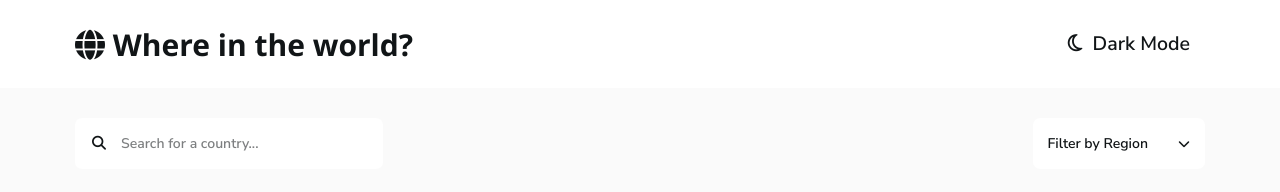
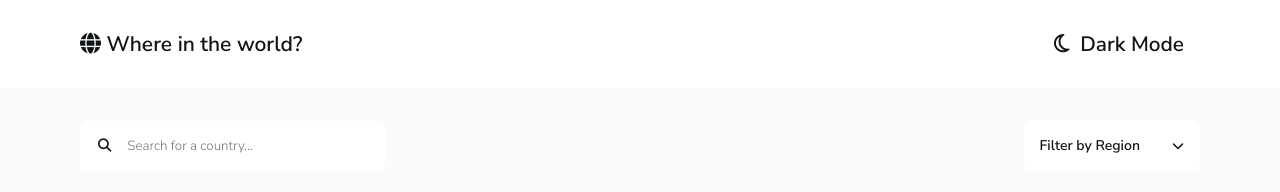
Before and after one commit to ggrewal99/Country-viewer, a plain HTML site: page index.html in a window 1280 px wide. Drawn offline with nearby package versions, Linux system fonts and the light colour scheme; no server answers.

Commit message:
Remove unwated stylesheet

```diff
--- a/index.html
+++ b/index.html
@@ -10,7 +10,6 @@
     <link
         href="https://fonts.googleapis.com/css2?family=Nunito+Sans:opsz,wght@6..12,300;6..12,600;6..12,800&display=swap"
         rel="stylesheet">
-    <link rel="stylesheet" href="https://www.w3schools.com/w3css/4/w3.css">
     <link rel="stylesheet" href="assets/css/index.css">
     <link rel="stylesheet" href="assets/css/media-queries.css">
     <link type="image/png" sizes="16x16" rel="icon" href="assets/img/icons8-globe-48.png">
```
Also changed, not shown: details.html (+0 -1 lines).
